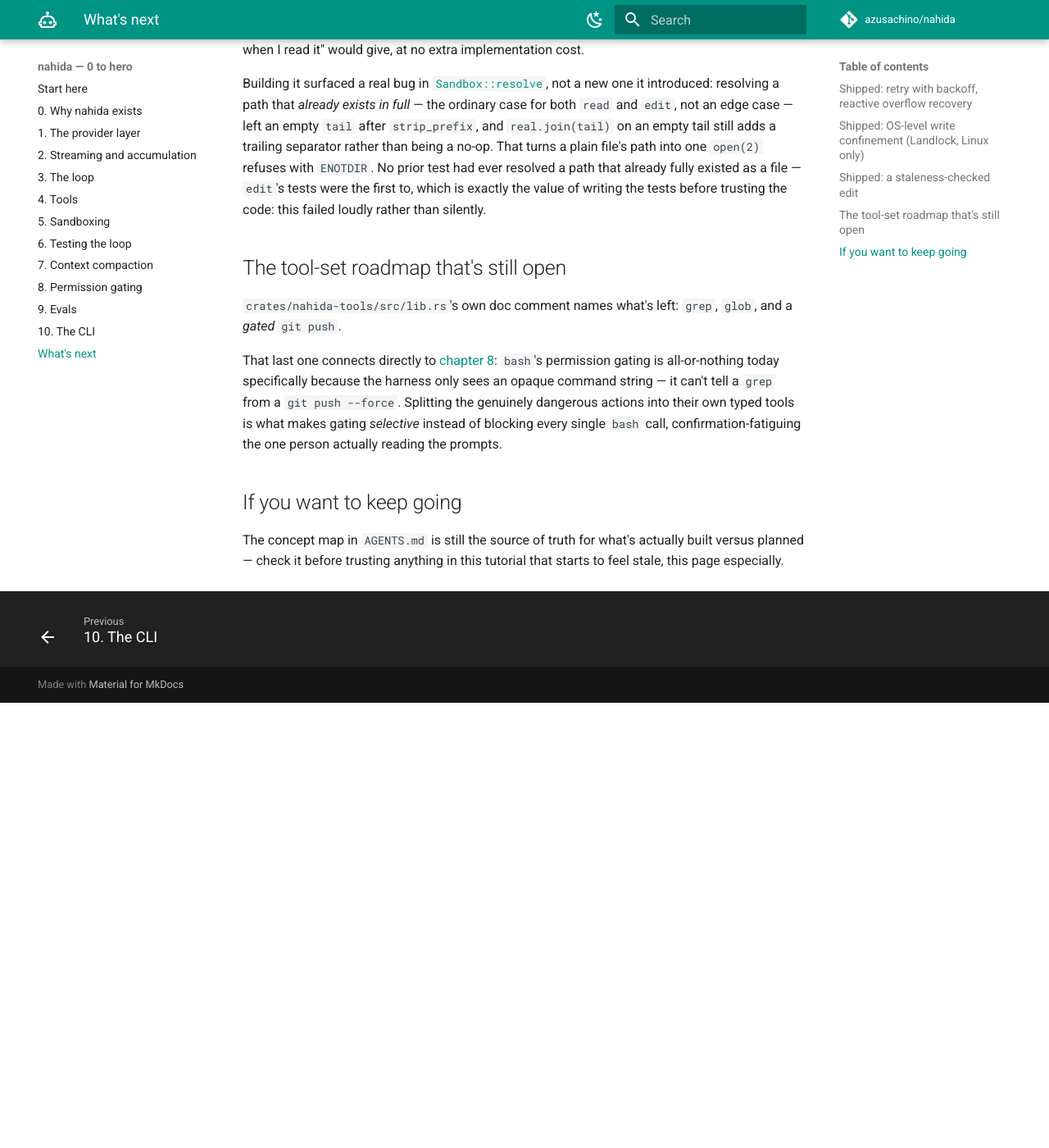
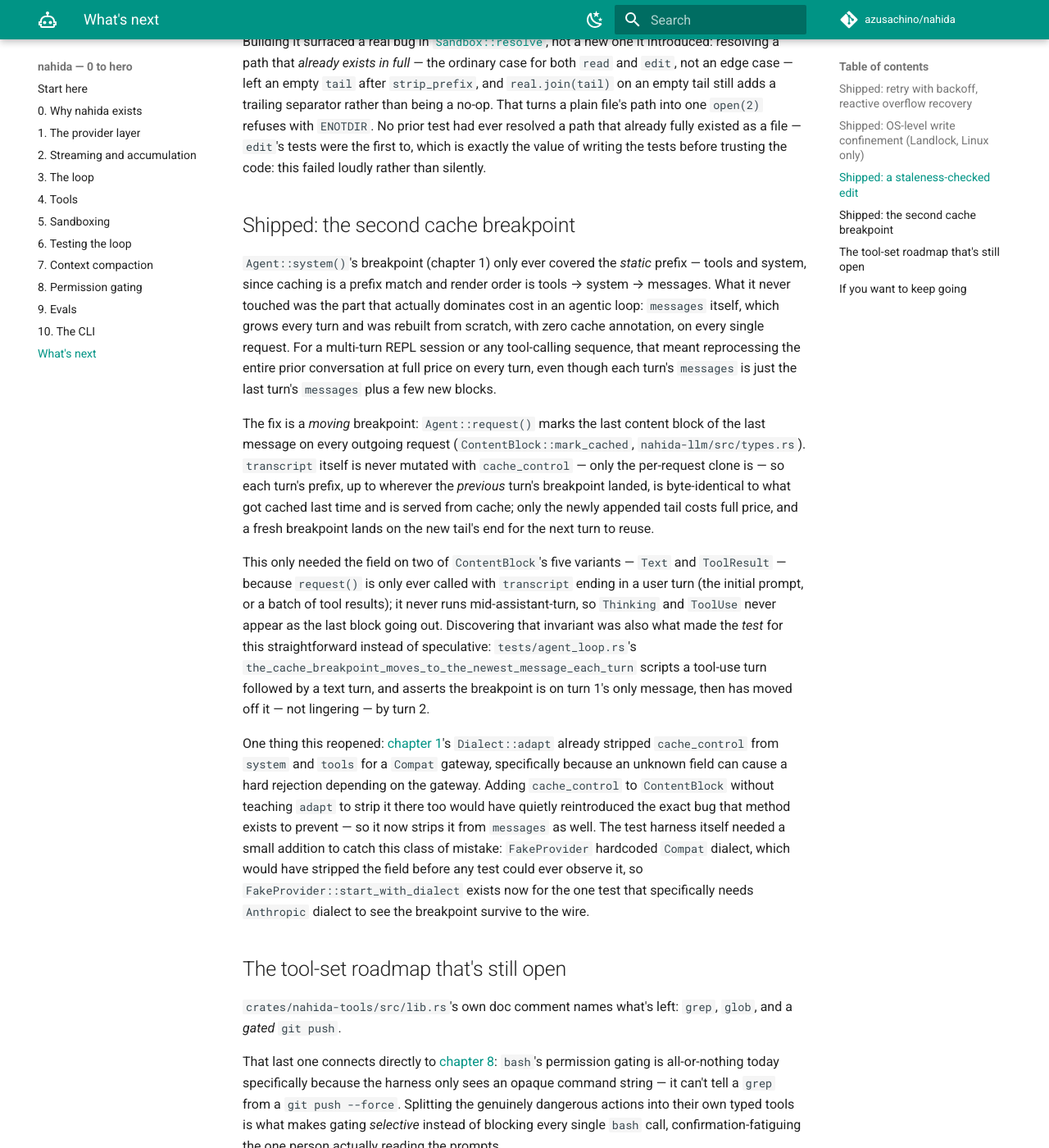
Before and after one commit to azusachino/nahida, an MkDocs documentation site: the page built from docs/pages/11-whats-next.md, in a window 1280 px wide and 1400 px high, scrolled down 1934 px. Shown: the whole window at 82% size. Built offline with MkDocs 1.6.1 and Material for MkDocs 9.7.7, drawn with Linux system fonts in a browser that asks for light colours; comment, search, counter and statistics services are not loaded; before the commit the page ends 2791 px from its top, so only the background shows below that; some of the changed text lies outside the part shown.

Commit message:
docs: close out the prompt-caching concept-map row

````diff
--- a/docs/pages/01-the-provider-layer.md
+++ b/docs/pages/01-the-provider-layer.md
@@ -103,18 +103,36 @@ fn adapt(self, req: &mut Request) {
     for tool in &mut req.tools {
         tool.cache_control = None;
     }
+    for message in &mut req.messages {
+        for block in &mut message.content {
+            if let ContentBlock::Text { cache_control, .. }
+            | ContentBlock::ToolResult { cache_control, .. } = block
+            {
+                *cache_control = None;
+            }
+        }
+    }
 }
 ```
+
+That last loop is a lesson in its own right, from [chapter 11](11-whats-next.md):
+`cache_control` first existed only on `system`/`tools`, and this function
+stripped it from both. When a second breakpoint was added on the growing
+`messages` transcript, this function needed a third loop, or a `Compat`
+gateway would suddenly start receiving a field it might reject — silently,
+until someone hit exactly that gateway. Adding an Anthropic-only field
+anywhere in `Request` means coming back here.
 
 The dialect is inferred from the host — anything not ending in
 `anthropic.com` is treated as `Compat` — and can be overridden with
 `NAHIDA_DIALECT`. The practical consequence, confirmed the hard way while
 building this project: if you're on a Z.ai (or any compatible-gateway) key,
-`Agent::effort(...)`, `.show_thinking(true)`, and the prompt-cache breakpoint
-on the system prompt are all **silent no-ops**. Not errors — the request
-still succeeds — just nothing you asked for actually happens. If you ever
-wonder why a flag you passed didn't change anything, check which dialect
-you're on before you check anything else.
+`Agent::effort(...)`, `.show_thinking(true)`, and both prompt-cache
+breakpoints (system prompt, and the moving one on `messages`) are all
+**silent no-ops**. Not errors — the request still succeeds — just nothing
+you asked for actually happens. If you ever wonder why a flag you passed
+didn't change anything, check which dialect you're on before you check
+anything else.
 
 ## What you should be able to answer now
 
--- a/docs/pages/11-whats-next.md
+++ b/docs/pages/11-whats-next.md
@@ -96,6 +93,51 @@ had ever resolved a path that already fully existed as a file — `edit`'s
 tests were the first to, which is exactly the value of writing the tests
 before trusting the code: this failed loudly rather than silently.
 
+## Shipped: the second cache breakpoint
+
+`Agent::system()`'s breakpoint (chapter 1) only ever covered the *static*
+prefix — tools and system, since caching is a prefix match and render order
+is tools → system → messages. What it never touched was the part that
+actually dominates cost in an agentic loop: `messages` itself, which grows
+every turn and was rebuilt from scratch, with zero cache annotation, on
+every single request. For a multi-turn REPL session or any tool-calling
+sequence, that meant reprocessing the entire prior conversation at full
+price on every turn, even though each turn's `messages` is just the last
+turn's `messages` plus a few new blocks.
+
+The fix is a *moving* breakpoint: `Agent::request()` marks the last content
+block of the last message on every outgoing request
+(`ContentBlock::mark_cached`, `nahida-llm/src/types.rs`). `transcript`
+itself is never mutated with `cache_control` — only the per-request clone
+is — so each turn's prefix, up to wherever the *previous* turn's breakpoint
+landed, is byte-identical to what got cached last time and is served from
+cache; only the newly appended tail costs full price, and a fresh breakpoint
+lands on the new tail's end for the next turn to reuse.
+
+This only needed the field on two of `ContentBlock`'s five variants —
+`Text` and `ToolResult` — because `request()` is only ever called with
+`transcript` ending in a user turn (the initial prompt, or a batch of tool
+results); it never runs mid-assistant-turn, so `Thinking` and `ToolUse`
+never appear as the last block going out. Discovering that invariant was
+also what made the *test* for this straightforward instead of speculative:
+`tests/agent_loop.rs`'s `the_cache_breakpoint_moves_to_the_newest_message_each_turn`
+scripts a tool-use turn followed by a text turn, and asserts the breakpoint
+is on turn 1's only message, then has moved off it — not lingering — by
+turn 2.
+
+One thing this reopened: [chapter 1](01-the-provider-layer.md)'s
+`Dialect::adapt` already stripped `cache_control` from `system` and `tools`
+for a `Compat` gateway, specifically because an unknown field can cause a
+hard rejection depending on the gateway. Adding `cache_control` to
+`ContentBlock` without teaching `adapt` to strip it there too would have
+quietly reintroduced the exact bug that method exists to prevent — so it
+now strips it from `messages` as well. The test harness itself needed a
+small addition to catch this class of mistake: `FakeProvider` hardcoded
+`Compat` dialect, which would have stripped the field before any test could
+ever observe it, so `FakeProvider::start_with_dialect` exists now for the
+one test that specifically needs `Anthropic` dialect to see the breakpoint
+survive to the wire.
+
 ## The tool-set roadmap that's still open
 
 `crates/nahida-tools/src/lib.rs`'s own doc comment names what's left:
````
Also changed, not shown: other parts of docs/pages/11-whats-next.md (+2 -5 lines), AGENTS.md (+1 -1 lines).
